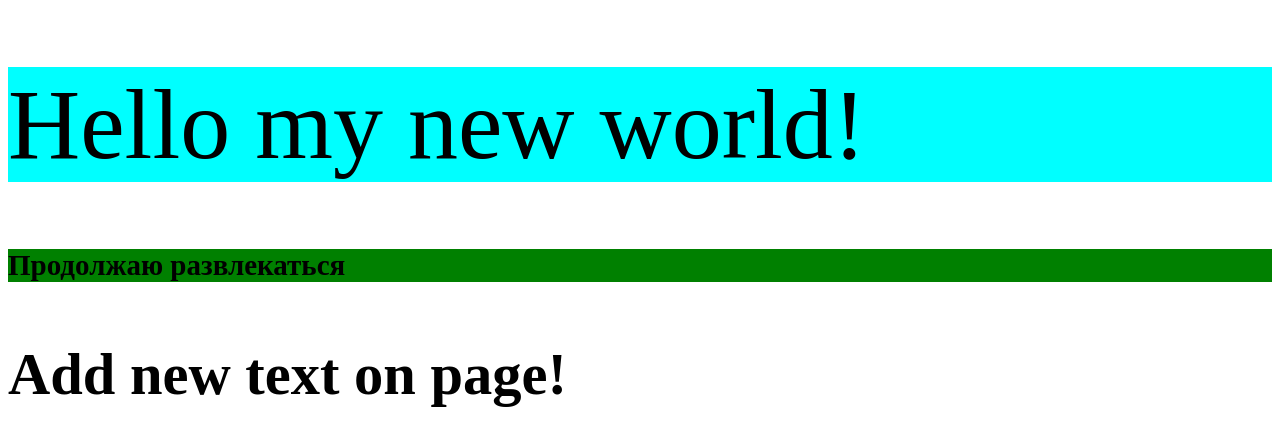
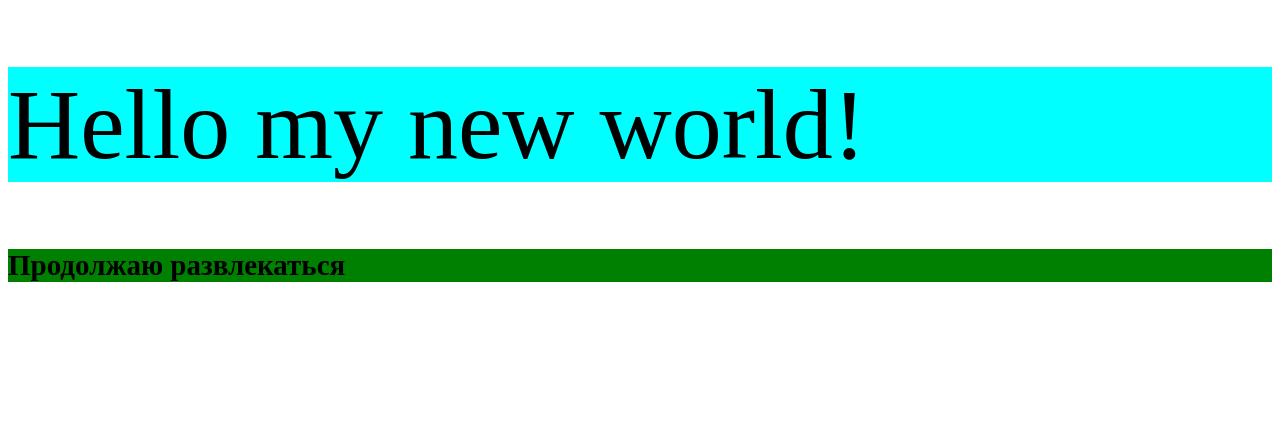
Before and after one commit to DDYunin/TestForGit, a plain HTML site: page index.html in a window 1280 px wide. Drawn offline with Linux system fonts and the light colour scheme.

Commit message:
удалил заголовок h3 в index.html

```diff
--- a/index.html
+++ b/index.html
@@ -12,6 +12,5 @@
 <body>
     <h1>Hello my new world!</h1>
     <h2>Продолжаю развлекаться</h2>
-    <h3>Add new text on page!</h3>
 </body>
 </html>
```
